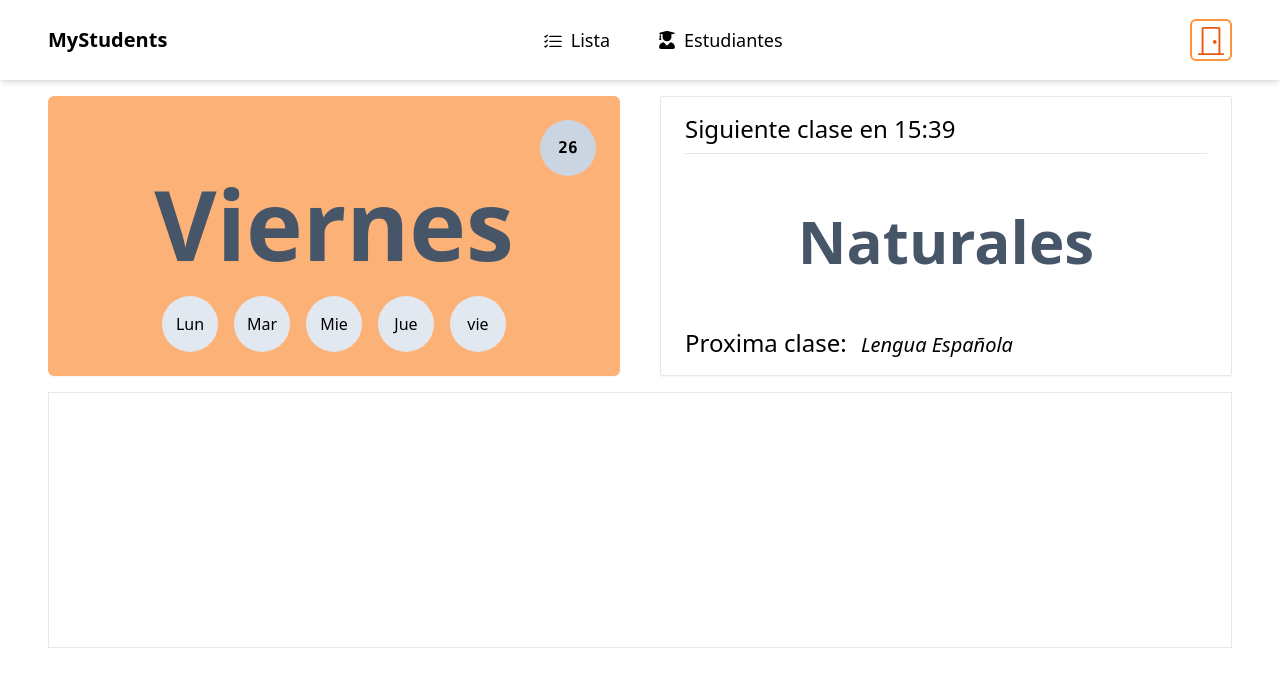
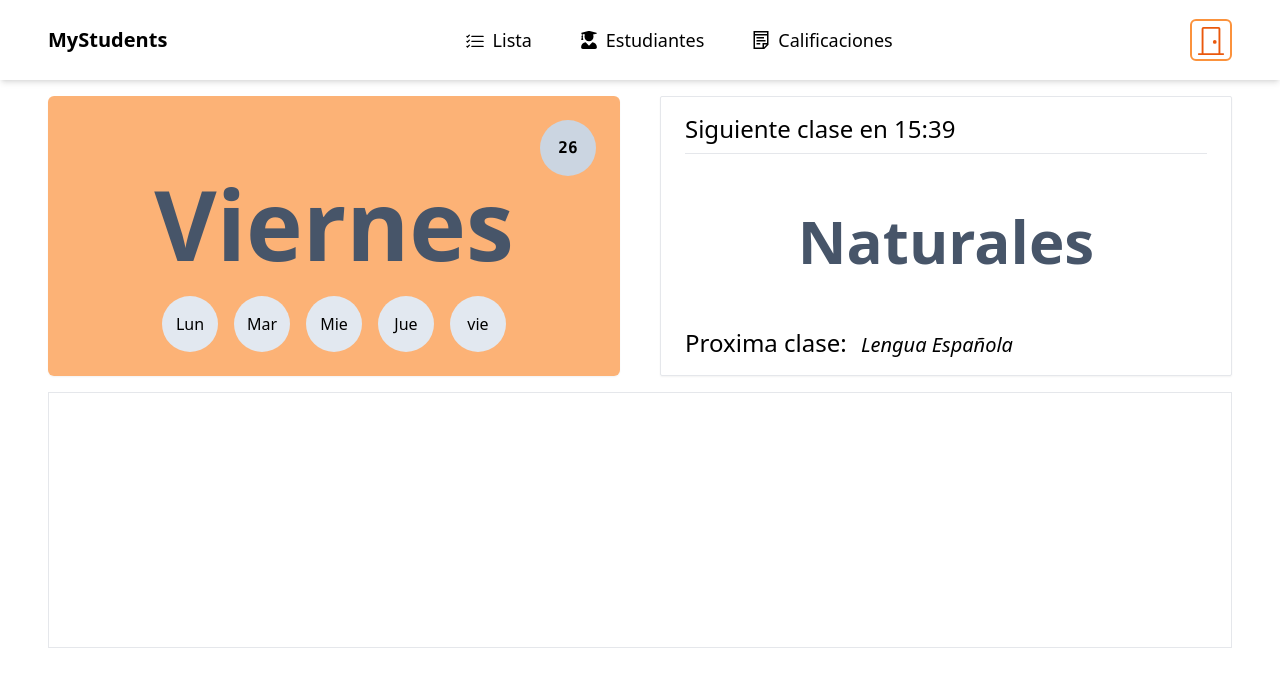
Before and after one commit to carlosbuenoRD/mystudents, a Next.js app: page / in a window 1280 px wide. Shown: the top 686 px of the page. Built offline with nearby package versions, Linux system fonts and the light colour scheme.

Commit message:
calificaciones page

```diff
--- a/components/Layout/Navbar.js
+++ b/components/Layout/Navbar.js
@@ -6,6 +6,7 @@ import { BsDoorClosed } from 'react-icons/bs'
 import { FaUserGraduate } from 'react-icons/fa'
 import { BsListCheck } from 'react-icons/bs'
 import { GiHamburgerMenu } from 'react-icons/gi'
+import { GrNotes } from 'react-icons/gr'
 
 function Navbar() {
   const [mobileMenu, setMobileMenu] = useState(false)
@@ -38,6 +39,14 @@ function Navbar() {
               </a>
             </Link>
           </li>
+          <li>
+            <Link href={'/calificaciones'} passHref>
+              <a className='cursor-pointer flex items-center hover:bg-orange-300 transition-all p-2 rounded-lg'>
+                <GrNotes className='mr-2' />
+                Calificaciones
+              </a>
+            </Link>
+          </li>
         </ul>
 
         <button className='hidden md:block    p-1 border-2 rounded-md text-orange-600 border-orange-400'>
```
